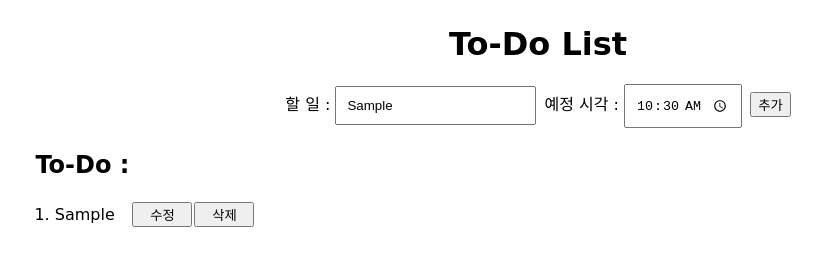
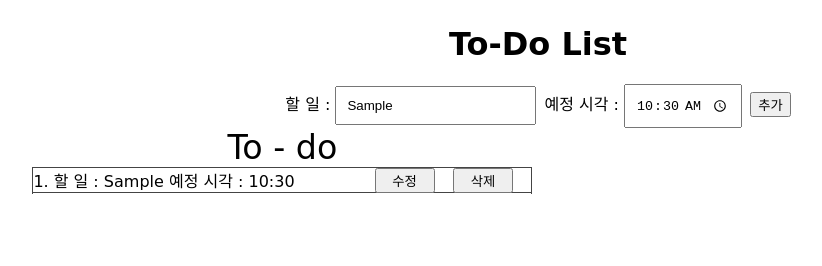
Before and after one commit to happymachine55/iCRUD-shb-master, a plain HTML site: page index.html in a window 1280 px wide. Both pictures are taken after typing "Sample", "10:30" into the empty fields and a click on the input "추가". Shown: the whole page, without its empty margins (102-924 px from the left). Drawn offline with Linux system fonts and the light colour scheme.

Commit message:
테이블 시간기능 보이게 추가

```diff
--- a/index.html
+++ b/index.html
@@ -16,11 +16,12 @@
             <form action="javascript:void(0)" method="post" onsubmit="app.Add()">
                 할 일 : <input type="text" id="add-todo" placeholder="Thing To-do">
                 예정 시각 : <input type="time" id="add-time">
-                <input type="submit" value="추가">
+                <input type="submit" value="추가" onclick="saveTime()">
             </form>
+
             <table>
                 <tr class="to-do">
-                    <th><h2> To-Do : </h2></th>
+                    <caption>To - do</caption>
                 </tr>
                 <tbody id="tasks">
                 </tbody>
@@ -30,6 +31,7 @@
         <div id="edit-box" role="aria-hidden">
             <form action="javascript:void(0);" method="post" id="save-edit">
                 <input type="text" id="edit-todo">
+                <input type="time" id="edit-time">
                 <input type="submit" value="저장">
                 <a onclick="CloseInput()" aria-label="Close"> &#10006; </a>
             </form>
--- a/script.js
+++ b/script.js
@@ -1,104 +1,78 @@
+var timetodo=[];
+
+function saveTime(){
+
+var times = document.getElementById('add-time').value;
+timetodo.push(times);
+};
+
 var app = new function () {
-    this.elem = document.querySelector("#tasks");
-
-    var form = (title, time) => {
-        return {
-            title: title,
-            time: {
-                hour: time[0],
-                min: time[1],
-                sec: time[2]
-            }
-        };
-    };
-
-    if (!this.tasks)
-        this.tasks = [];
+    this.el = document.getElementById('tasks');
+    this.tasks = [];
 
     this.FetchAll = function () {
-        // var elem = document.querySelector("#tasks");
-        var elem = this.tasks;
+        var elem = document.querySelector("#tasks");
+        var data;
+        for (i = 0, data = ""; i < this.tasks.length; i++) {
+            data += '<tr>';
+            data += '<td>' + (i + 1) + '. 할 일 : ' + this.tasks[i] + ' 예정 시각 : ' + timetodo[i] + '</td>';
+            data += '<td><button onclick="app.Edit(' + i + ')" class=edit-button>수정</button></td>';
+            data += '<td><button onclick="app.Delete(' + i + ')" class=delete-button>삭제</button></td>';
+            data += '<tr>';
+            data += '</tr>';
+        }
 
-        var data = "";
-
-        this.tasks.forEach((item, i) => {
-            var temp = "";
-
-            temp += '<tr>';
-            temp += '<td>' + (i + 1) + '. ' + item + '</td>';
-            temp += '<td><button onclick="app.Edit(' + i + ')" class=edit-button>수정</button></td>';
-            temp += '<td><button onclick="app.Delete(' + i + ')" class=delete-button>삭제</button></td>';
-            temp += '<tr>';
-            temp += '</tr>';
-
-            data += temp;
-        });
-
-        console.log([this.tasks, data]);
-
-        // this.el.innerHTML = data;
-        // elem.innerHTML = data;
-        document.querySelector("#tasks").innerHTML = data;
-
+        elem.innerHTML = data;
         return data;
     };
 
-
     this.Add = function () {
-        var task = document.getElementById('add-todo').value;
-        // var elem = document.querySelector()
-        var elem = this.tasks;
-
-        console.log(task);
-
+        let el = document.getElementById('add-todo');
+        var tm = document.getElementById('add-time');
+        var task = el.value;
+        var dotime = tm.value
         if (task) {
             this.tasks.push(task.trim());
-            // this.el.value = '';
-            elem.value = '';
+            this.el.value = '';
             this.FetchAll();
         }
+
     };
 
+    this.Edit = function (item) {
 
-    this.Edit = function (item) {
-        // document.querySelectorAll(<CSS 지정자>);
-        // document.querySelector(<CSS 지정자>);
-
-        document.getElementById('edit-todo').value = this.tasks[item];
+        this.el = document.getElementById('edit-todo');
+        this.el.value = this.tasks[item];
+        times = document.getElementById('edit-time');
+        times.value = timetodo[item];
 
         document.getElementById('edit-box').style.display = 'block';
 
         self = this;
 
         document.getElementById('save-edit').onsubmit = function () {
-            // 이 주석을 참조해서 수정해보세요. (app 객체에만 접근할 수 있다면, 모두 해결될겁니다.)
-            // 이 함수가 아예 별도의 함수이기 때문에, this 내부의 값에 접근할 수 없어요.
-            // app 객체 내의 함수랑 별개로 동작하기 때문에, app 객체 내에서 존재하는 변수, 객체 등의 자료와는 아예 별개로 구분되기 때문입니다.
-            var task = document.querySelector("#edit-todo").value; // 엘리먼트의 포인터를 가져옴.
+            var task = document.querySelector("#edit-todo").value;
+            var tm = document.querySelector("#edit-time").value;
 
             self = app;
 
-            if (task) { // if 엘리먼트 포인터를 받아오는데 성공했다면
+            if (task) {
                 self.tasks.splice(item, 1, task.trim());
+                timetodo.splice(item, 1, tm);
                 self.FetchAll();
                 CloseInput();
             }
-
             console.log(self.tasks);
         }
     };
-
 
     this.Delete = function (item) {
         this.tasks.splice(item, 1);
         this.FetchAll();
     };
-
-
 }
 
 app.FetchAll();
-
 function CloseInput() {
     document.getElementById('edit-box').style.display = 'none';
 }
--- a/style.css
+++ b/style.css
@@ -14,6 +14,17 @@
     max-width: 80%;
     margin: auto;
     margin-top: 10px;
+}
+caption{
+font-size: 25pt;
+}
+
+table{
+    border: 1px solid #444444;
+    width: 500px;
+    table-layout: auto;
+    border-collapse : collapse;
+
 }
 
 td{
@@ -52,4 +63,5 @@ input[type="time"]{
     width: 60px;
     height: 25px;
 }
+
 /**html**/
```
